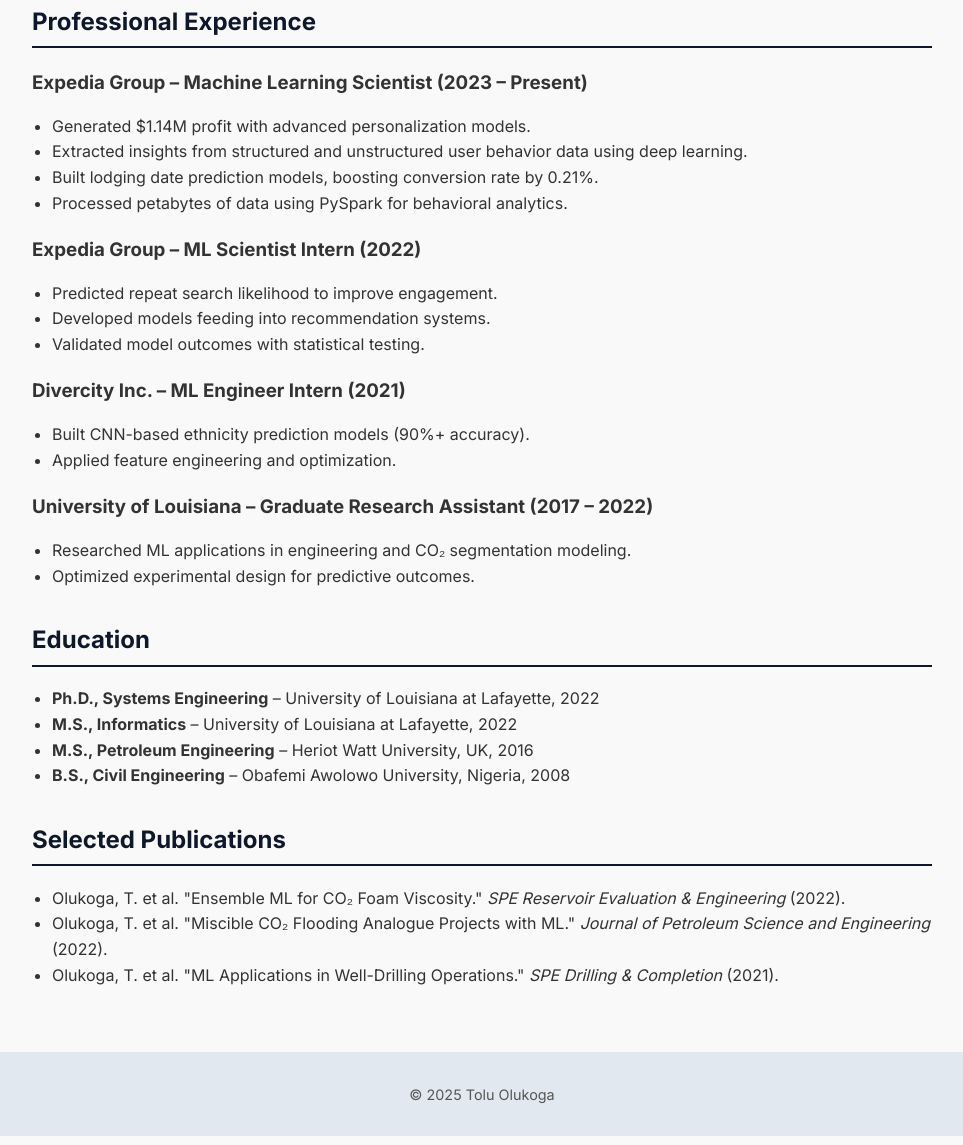
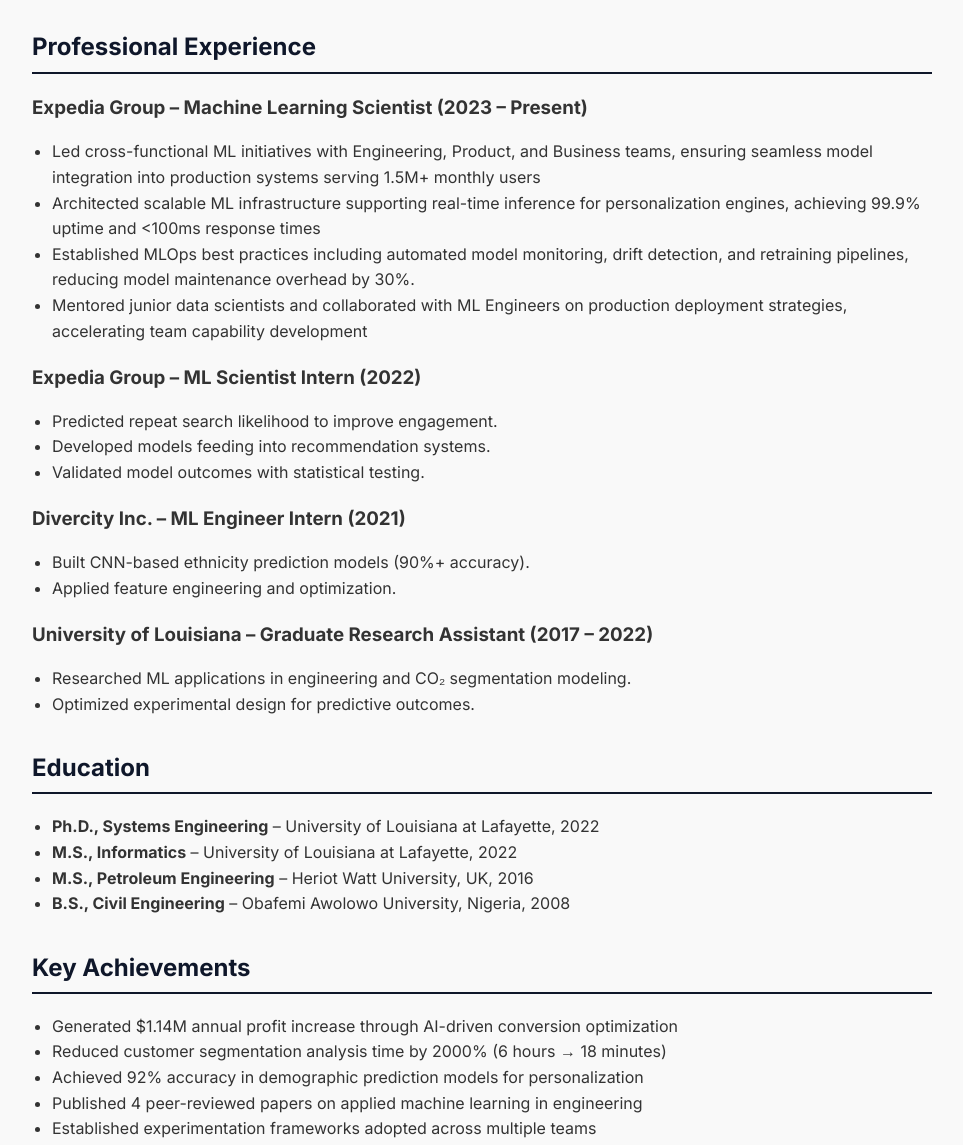
Before and after one commit to toluwee/dr-tolu-olukoga, a plain HTML site: page index.html in a window 1280 px wide. Shown: the part 1006-2151 px from the top of the page, without its empty margins (158-1121 px from the left). Drawn offline with Linux system fonts and the light colour scheme.

Commit message:
Update files

```diff
--- a/index.html
+++ b/index.html
@@ -27,7 +27,8 @@
   <main class="container">
     <section>
       <h2>Professional Summary</h2>
-      <p>Machine Learning Scientist with 2+ years of experience developing integrated data solutions that enhance operational performance and drive business impact exceeding $1M. Expert in predictive modeling, machine learning, and data analytics using Python and SQL, with proven success in optimizing production models for efficiency. Ph.D. in Engineering. Skilled in turning complex challenges into actionable insights through cross-functional collaboration.</p>
+      <p>AI/ML Data Scientist | Production ML Systems Expert | Business Impact Driver
+Proven AI/ML leader with 4+ years transforming complex data into $1M+ business value through scalable machine learning solutions. Expert in end-to-end model development, from research to production deployment, with deep experience in experimentation design and stakeholder communication. Specialized in applied AI systems that drive measurable business outcomes across travel, e-commerce, and enterprise sectors.</p>
     </section>
 
     <section>
@@ -46,10 +47,10 @@
       <div class="experience">
         <h3>Expedia Group – Machine Learning Scientist (2023 – Present)</h3>
         <ul>
-          <li>Generated $1.14M profit with advanced personalization models.</li>
-          <li>Extracted insights from structured and unstructured user behavior data using deep learning.</li>
-          <li>Built lodging date prediction models, boosting conversion rate by 0.21%.</li>
-          <li>Processed petabytes of data using PySpark for behavioral analytics.</li>
+          <li>Led cross-functional ML initiatives with Engineering, Product, and Business teams, ensuring seamless model integration into production systems serving 1.5M+ monthly users</li>
+          <li>Architected scalable ML infrastructure supporting real-time inference for personalization engines, achieving 99.9% uptime and <100ms response times</li>
+          <li>Established MLOps best practices including automated model monitoring, drift detection, and retraining pipelines, reducing model maintenance overhead by 30%.</li>
+          <li>Mentored junior data scientists and collaborated with ML Engineers on production deployment strategies, accelerating team capability development</li>
         </ul>
 
         <h3>Expedia Group – ML Scientist Intern (2022)</h3>
@@ -84,11 +85,13 @@
     </section>
 
     <section>
-      <h2>Selected Publications</h2>
+      <h2>Key Achievements</h2>
       <ul>
-        <li>Olukoga, T. et al. "Ensemble ML for CO₂ Foam Viscosity." <em>SPE Reservoir Evaluation & Engineering</em> (2022).</li>
-        <li>Olukoga, T. et al. "Miscible CO₂ Flooding Analogue Projects with ML." <em>Journal of Petroleum Science and Engineering</em> (2022).</li>
-        <li>Olukoga, T. et al. "ML Applications in Well-Drilling Operations." <em>SPE Drilling & Completion</em> (2021).</li>
+        <li>Generated $1.14M annual profit increase through AI-driven conversion optimization </li>
+        <li>Reduced customer segmentation analysis time by 2000% (6 hours → 18 minutes)</li>
+        <li>Achieved 92% accuracy in demographic prediction models for personalization</li>
+        <li>Published 4 peer-reviewed papers on applied machine learning in engineering</li>
+        <li>Established experimentation frameworks adopted across multiple teams</li>
       </ul>
     </section>
   </main>
```
Also changed, not shown: 1 other file.
